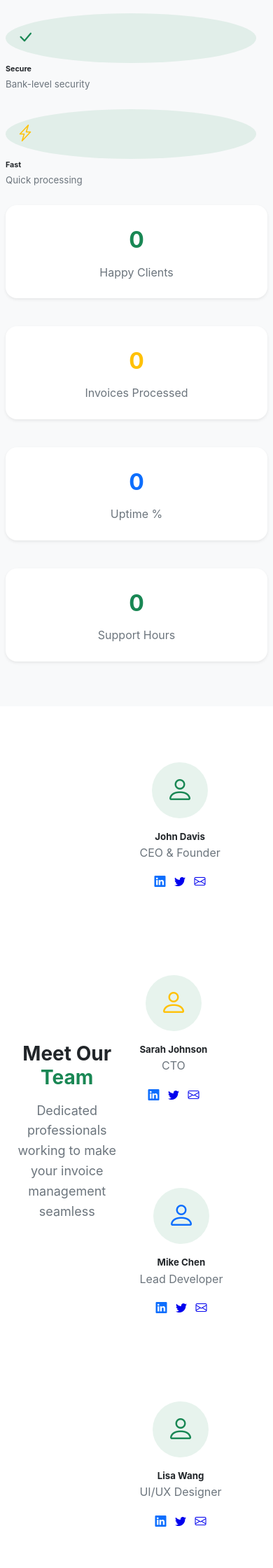
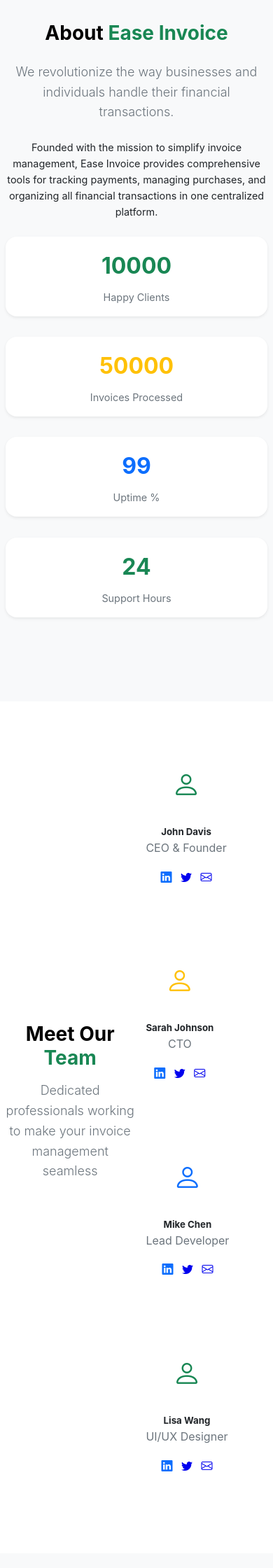
Before and after one commit to Iampraiseottia/invoice, a PHP site: page / in a window 390 px wide. Shown: the part 1124-3364 px from the top of the page at 70% size. Run offline with PHP 8.4, Linux system fonts and the light colour scheme.

Commit message:
ABout design, fully responsive and animated while touching nav for mobile view

```diff
--- /dev/null
+++ b/css/about.css
@@ -0,0 +1,390 @@
+:root {
+  --primary-color: #0d6efd;
+  --success-color: #198754;
+  --warning-color: #ffc107;
+  --light-color: #f8f9fa;
+  --white: #ffffff;
+  --muted-color: #6c757d;
+  --shadow: 0 0.5rem 1rem rgba(0, 0, 0, 0.15);
+  --shadow-lg: 0 1rem 3rem rgba(0, 0, 0, 0.175);
+}
+
+/* About Section */
+
+.py-5 {
+  padding: 5rem 0;
+}
+
+.bg-light {
+  background-color: var(--light-color) !important;
+}
+
+.display-5 {
+  font-size: 3rem;
+  font-weight: 700;
+  line-height: 1.2;
+  margin-bottom: 1.5rem;
+  color: black !important;
+}
+
+.text-success {
+  color: var(--success-color) !important;
+}
+
+.mb-4 {
+  margin-bottom: 1.5rem;
+}
+
+.lead {
+  font-size: 1.25rem;
+  font-weight: 300;
+}
+
+/* Statistics Cards */
+.stats-container {
+  display: grid;
+  grid-template-columns: 1fr 1fr;
+  gap: 1.5rem;
+  margin-bottom: 2rem;
+}
+
+.stat-card {
+  background: var(--white);
+  border-radius: 1rem;
+  box-shadow: var(--shadow);
+  transition: all 0.3s ease-in-out;
+  text-align: center;
+  padding: 2rem 1rem;
+  animation: fadeInScaleUp 0.8s ease-out forwards;
+  opacity: 0;
+  transform: scale(0.9);
+}
+
+.stat-card:nth-child(1) {
+  animation-delay: 0.2s;
+}
+.stat-card:nth-child(2) {
+  animation-delay: 0.4s;
+}
+.stat-card:nth-child(3) {
+  animation-delay: 0.6s;
+}
+.stat-card:nth-child(4) {
+  animation-delay: 0.8s;
+}
+
+.stat-card:hover {
+  transform: translateY(-5px);
+  box-shadow: var(--shadow-lg);
+}
+
+.counter {
+  font-size: 2.5rem;
+  font-weight: 700;
+  margin-bottom: 0.5rem;
+}
+
+.text-primary {
+  color: var(--primary-color) !important;
+}
+.text-warning {
+  color: var(--warning-color) !important;
+}
+.text-muted {
+  color: var(--muted-color) !important;
+}
+
+.image-container {
+  width: 100%;
+  height: 90%;
+  min-height: 400px;
+  display: flex;
+  align-items: center;
+  justify-content: center;
+  overflow: hidden;
+  border-radius: 1rem;
+  background-image: url("/img/home\ right.png");
+  background-size: cover;
+  background-position: center;
+  margin-left: -130px;
+  background-repeat: no-repeat;
+  margin-top: 50px;
+  animation: float 3s ease-in-out infinite;
+}
+
+/* Text Animations */
+.animated-text h2 {
+  animation: fadeInSlideUp 0.8s ease-out forwards;
+  opacity: 0;
+}
+
+.animated-text .lead {
+  animation: fadeInSlideUp 0.8s ease-out forwards;
+  animation-delay: 0.2s;
+  opacity: 0;
+}
+
+.animated-text p {
+  animation: fadeInSlideUp 0.8s ease-out forwards;
+  animation-delay: 0.4s;
+  opacity: 0;
+}
+
+/* Animations */
+@keyframes fadeInSlideUp {
+  from {
+    opacity: 0;
+    transform: translateY(20px);
+  }
+  to {
+    opacity: 1;
+    transform: translateY(0);
+  }
+}
+
+@keyframes fadeInScaleUp {
+  from {
+    opacity: 0;
+    transform: translateY(20px) scale(0.9);
+  }
+  to {
+    opacity: 1;
+    transform: translateY(0) scale(1);
+  }
+}
+
+@keyframes gradientShift {
+  0% {
+    background-position: 0% 50%;
+  }
+  50% {
+    background-position: 100% 50%;
+  }
+  100% {
+    background-position: 0% 50%;
+  }
+}
+
+@keyframes float {
+  0%,
+  100% {
+    transform: translateY(0px);
+  }
+  50% {
+    transform: translateY(-20px);
+  }
+}
+
+@keyframes pulse {
+  0%,
+  100% {
+    opacity: 0.3;
+    transform: scale(1);
+  }
+  50% {
+    opacity: 0.6;
+    transform: scale(1.1);
+  }
+}
+
+@keyframes bounce {
+  0%,
+  100% {
+    transform: translate(-50%, -50%) scale(1);
+  }
+  50% {
+    transform: translate(-50%, -50%) scale(1.1);
+  }
+}
+
+@keyframes floatAround {
+  0% {
+    transform: translateY(0px) rotate(0deg);
+  }
+  25% {
+    transform: translateY(-20px) rotate(90deg);
+  }
+  50% {
+    transform: translateY(0px) rotate(180deg);
+  }
+  75% {
+    transform: translateY(20px) rotate(270deg);
+  }
+  100% {
+    transform: translateY(0px) rotate(360deg);
+  }
+}
+
+/* Media Queries for Responsiveness */
+
+/* Large tablets and small desktops */
+@media (max-width: 1199.98px) {
+  .display-5 {
+    font-size: 2.8rem;
+  }
+  .counter {
+    font-size: 2.2rem;
+  }
+
+  .image-container {
+    width: 100%;
+    margin-top: 0;
+    min-height: 300px;
+    background-size: cover;
+    background-position: center;
+    margin-left: 0px !important;
+  }
+}
+
+/* Tablets (landscape) and medium desktops */
+@media (max-width: 991.98px) {
+  .py-5 {
+    padding: 4rem 0;
+  }
+  .display-5 {
+    font-size: 2.5rem;
+  }
+  .lead {
+    font-size: 1.1rem;
+  }
+  .stat-card {
+    padding: 1.5rem 0.8rem;
+  }
+  .counter {
+    font-size: 2rem;
+  }
+
+  .about-mobile-order {
+    display: flex;
+    flex-direction: column;
+  }
+
+  .about-image-mobile {
+    order: 1;
+  }
+
+  .about-content-mobile {
+    order: 2;
+  }
+
+  .image-container {
+    width: 100%;
+    margin-top: 0;
+    margin-bottom: 2rem;
+    min-height: 300px;
+  }
+}
+
+/* Tablets (portrait) */
+@media (max-width: 767.98px) {
+  .py-5 {
+    padding: 3rem 0;
+  }
+  .display-5 {
+    font-size: 2rem;
+    text-align: center;
+  }
+  .lead,
+  .mb-4 {
+    font-size: 0.95rem;
+    text-align: center;
+  }
+  .stats-container {
+    grid-template-columns: 1fr;
+    gap: 1rem;
+    margin-bottom: 2rem;
+  }
+  .stat-card {
+    padding: 1.2rem 0.6rem;
+  }
+  .counter {
+    font-size: 1.8rem;
+  }
+  .image-container {
+    min-height: 250px;
+    margin-bottom: 2rem;
+    opacity: 1 !important;
+    background-size: contain;
+    background-position: center;
+    margin-left: 0px !important;
+  }
+}
+
+/* Small mobile devices */
+@media (max-width: 575.98px) {
+  .py-5 {
+    padding: 2rem 0;
+  }
+  .display-5 {
+    font-size: 1.8rem;
+  }
+  .lead,
+  .mb-4 {
+    font-size: 0.9rem;
+  }
+  .stats-container {
+    gap: 0.8rem;
+  }
+  .stat-card {
+    padding: 1rem 0.5rem;
+  }
+  .counter {
+    font-size: 1.6rem;
+  }
+  .image-container {
+    min-height: 300px;
+    opacity: 1 !important;
+    background-size: contain;
+    margin-left: 0px !important;
+  }
+}
+
+/* Extra small devices */
+@media (max-width: 375px) {
+  .py-5 {
+    padding: 1.5rem 0;
+  }
+  .display-5 {
+    font-size: 1.6rem;
+  }
+  .stats-container {
+    grid-template-columns: 1fr 1fr;
+    gap: 0.5rem;
+  }
+  .stat-card {
+    padding: 0.8rem 0.4rem;
+  }
+  .counter {
+    font-size: 1.4rem;
+  }
+  .image-container {
+    min-height: 200px;
+  }
+}
+
+/* Animations  */
+
+@keyframes float {
+  0%,
+  100% {
+    transform: translateY(0px);
+  }
+  50% {
+    transform: translateY(-20px);
+  }
+}
+
+@keyframes slideInFromLeft {
+  from {
+    opacity: 0;
+    transform: translateX(-60px);
+  }
+  to {
+    opacity: 1;
+    transform: translateX(0);
+  }
+}
+
+.image-container {
+  animation: slideInFromLeft 0.8s ease 0.8s both;
+}
--- a/css/hero.css
+++ b/css/hero.css
@@ -9,7 +9,7 @@
   background-color: rgb(77, 77, 77);
   background-blend-mode: multiply;
   text-align: center;
-  padding-top: 50px;
+  padding-top: 270px !important;
   min-height: 50vh;
   margin-top: -10px;
 }
@@ -70,7 +70,6 @@
   align-items: center;
   gap: 0.5rem;
   font-weight: 600;
-  /* Ensure the float animation is applied here for larger screens */
   animation: float 3s ease-in-out infinite;
 }
 
@@ -106,14 +105,13 @@
   }
 }
 
-/* New Keyframe for mobile horizontal animation */
 @keyframes slideHorizontal {
   0%,
   100% {
     transform: translateX(0px);
   }
   50% {
-    transform: translateX(20px); /* Moves 20px to the right */
+    transform: translateX(20px);
   }
 }
 
@@ -180,7 +178,7 @@
 /* Mobile devices */
 @media (max-width: 767.98px) {
   .hero-section {
-    padding-top: 30px !important;
+    padding-top: 150px !important;
     text-align: center;
   }
   .display-4 {
@@ -230,7 +228,7 @@
   }
 
   .werey{
-    margin-top: -250px !important;
+    margin-top: -40px !important;
   }
 
 }
--- a/css/home.css
+++ b/css/home.css
@@ -96,96 +96,7 @@
 
 
 
-/* ===== HERO SECTION STYLES ===== */
-
-
 /* ===== ABOUT SECTION STYLES ===== */
-.py-5 {
-  padding: 5rem 0;
-}
-
-.bg-light {
-  background-color: var(--light-color) !important;
-}
-
-.display-5 {
-  font-size: 3rem;
-  font-weight: 700;
-  line-height: 1.2;
-  margin-bottom: 1.5rem;
-}
-
-.text-success {
-  color: var(--success-color) !important;
-}
-
-.mb-4 {
-  margin-bottom: 1.5rem;
-}
-
-.g-4 {
-  gap: 1.5rem;
-}
-
-.align-items-center {
-  align-items: center;
-}
-
-.bg-opacity-10 {
-  background-color: rgba(25, 135, 84, 0.1) !important;
-}
-
-.rounded-circle {
-  border-radius: 50%;
-}
-
-.p-3 {
-  padding: 1rem;
-}
-
-.me-3 {
-  margin-right: 1rem;
-}
-
-.fs-4 {
-  font-size: 1.5rem;
-}
-
-.mb-0 {
-  margin-bottom: 0;
-}
-
-.text-muted {
-  color: var(--muted-color) !important;
-}
-
-.about-stats .stat-card {
-  background: var(--white);
-  border-radius: 1rem;
-  box-shadow: var(--shadow);
-  transition: var(--transition);
-  text-align: center;
-  padding: 2rem 1rem;
-}
-
-.about-stats .stat-card:hover {
-  transform: translateY(-5px);
-  box-shadow: var(--shadow-sm);
-}
-
-.counter {
-  font-size: 2.5rem;
-  font-weight: 700;
-  margin-bottom: 0.5rem;
-}
-
-.text-primary {
-  color: var(--primary-color) !important;
-}
-
-.text-warning {
-  color: var(--warning-color) !important;
-}
 
 /* ===== TEAM SECTION STYLES ===== */
 .text-center {
--- a/css/nav.css
+++ b/css/nav.css
@@ -523,8 +523,8 @@
     background: rgba(255, 255, 255, 0.98);
     backdrop-filter: blur(10px);
     -webkit-backdrop-filter: blur(10px);
-    padding: 1.5rem;
-    border-radius: 0 0 15px 15px;
+    padding: 0;
+    border-radius: 0;
     box-shadow: 0 5px 20px rgba(0, 0, 0, 0.1);
     transform: translateY(-10px);
     opacity: 0;
--- a/html/invoice.html
+++ b/html/invoice.html
@@ -3,9 +3,11 @@
 <head>
     <meta charset="UTF-8">
     <meta name="viewport" content="width=device-width, initial-scale=1.0">
-    <title>Invoice Task Page | OTTIATECH</title>
+    <title>Invoice Management | EaseInvoice</title>
     <link rel="stylesheet" href="../css/invoice.css">
-    <link rel="icon" href="../img/ottiatech.png">
+
+    <link rel="icon" href="/img/logo.png" style="border-radius: 50%;">
+
     <script src="https://cdnjs.cloudflare.com/ajax/libs/jspdf/2.5.3/jspdf.umd.min.js"></script>
     <link rel="stylesheet" href="../css/print.min.css">
     <link rel="stylesheet" href="../css/home.css">
--- a/html/login.html
+++ b/html/login.html
@@ -3,11 +3,13 @@
 <head>
     <meta charset="UTF-8">
     <meta name="viewport" content="width=device-width, initial-scale=1.0">
-    <title>OTTIATECH Invoice | Login</title>
+    <title>EaseInvoice | Login</title>
     <link rel="stylesheet" href="../css/home.css">
     <link rel="stylesheet" href="../css/invoice.css">
     <link rel="stylesheet" href="../css/register.css">
-    <link rel="icon" href="img/ottiatech.png">
+
+    <link rel="icon" href="/img/logo.png" style="border-radius: 50%;">
+
     <script src="https://unpkg.com/boxicons@2.1.4/dist/boxicons.js"></script>
     <style>
         body{
--- a/html/register.html
+++ b/html/register.html
@@ -3,9 +3,11 @@
 <head>
     <meta charset="UTF-8">
     <meta name="viewport" content="width=device-width, initial-scale=1.0">
-    <title>Register</title>
+    <title>Register | EaseInvoice</title>
     <script src="https://unpkg.com/boxicons@2.1.4/dist/boxicons.js"></script>
-    <link rel="icon" href="img/ottiatech.png">
+
+    <link rel="icon" href="/img/logo.png" style="border-radius: 50%;">
+
     <link rel="stylesheet" href="../css/register.css">
     <link rel="stylesheet" href="../html/popup.html">
     <style>
--- a/index.html
+++ b/index.html
@@ -5,29 +5,46 @@
     <meta name="viewport" content="width=device-width, initial-scale=1.0" />
     <title>Ease Invoice - Invoice Management System</title>
 
-
+    <link rel="stylesheet" href="./css/about.css" />
     <link rel="stylesheet" href="./css/hero.css" />
     <link rel="stylesheet" href="./css/home.css" />
     <link rel="stylesheet" href="./css/nav.css" />
 
-    <link rel="stylesheet" href="https://cdnjs.cloudflare.com/ajax/libs/bootstrap-icons/1.10.0/font/bootstrap-icons.min.css">
+    <link
+      rel="stylesheet"
+      href="https://cdnjs.cloudflare.com/ajax/libs/bootstrap-icons/1.10.0/font/bootstrap-icons.min.css"
+    />
 
-     <link rel="stylesheet" href="https://cdnjs.cloudflare.com/ajax/libs/font-awesome/6.4.0/css/all.min.css">
+    <link
+      rel="stylesheet"
+      href="https://cdnjs.cloudflare.com/ajax/libs/font-awesome/6.4.0/css/all.min.css"
+    />
+
+    <link rel="icon" href="/img/logo.png" style="border-radius: 50%" />
 
     <i class="bi bi-receipt text-success"></i>
-
   </head>
   <body data-bs-spy="scroll" data-bs-target="#navbar" data-bs-offset="70">
     <!-- Navigation -->
-    <nav class="navbar navbar-expand-lg navbar-light fixed-top bg-white shadow-sm" id="navbar">
+    <nav
+      class="navbar navbar-expand-lg navbar-light fixed-top bg-white shadow-sm"
+      id="navbar"
+    >
       <div class="container">
         <a class="navbar-brand fw-bold fs-3" href="#home">
           <i class="bi bi-receipt text-success"></i>
-                <span class="text-primary">Ease</span><span class="text-warning">Invoice</span>
+          <span class="text-primary">Ease</span
+          ><span class="text-warning">Invoice</span>
         </a>
 
-            <button class="navbar-toggler" type="button" onclick="toggleMobileMenu()"
-                    aria-controls="navbarNav" aria-expanded="false" aria-label="Toggle navigation">
+        <button
+          class="navbar-toggler"
+          type="button"
+          onclick="toggleMobileMenu()"
+          aria-controls="navbarNav"
+          aria-expanded="false"
+          aria-label="Toggle navigation"
+        >
           <i class="fas fa-bars" id="menu-icon"></i>
         </button>
 
@@ -64,8 +81,6 @@
       </div>
     </nav>
 
-
-
     <!-- Hero Section -->
     <section id="home" class="hero-section">
       <div class="container werey">
@@ -81,15 +96,10 @@
               and individuals alike.
             </p>
             <div class="d-flex gap-3 flex-wrap">
-              <button
-                class="btn btn-success btn-lg rounded-pill px-5"
-
-              >
+              <button class="btn btn-success btn-lg rounded-pill px-5">
                 <i class="bi bi-play-circle me-2"></i>
                 <a href="./html/register.html">Get Started</a>
-
               </button>
-
             </div>
           </div>
           <div class="col-lg-6" data-aos="fade-left">
@@ -115,9 +125,16 @@
     <!-- About Section -->
     <section id="about" class="py-5 bg-light">
       <div class="container">
-        <div class="row">
-          <div class="col-lg-6 mb-4" data-aos="fade-right">
-            <h2 class="display-5 fw-bold mb-4" style="color: black !important;">
+        <div class="row align-items-center about-mobile-order">
+          <!-- Right Column: Image -->
+          <div class="col-lg-6 about-image-mobile">
+            <div class="image-container"></div>
+          </div>
+
+          <!-- Left Column-->
+          <div class="col-lg-6 mb-4 about-content-mobile">
+            <div class="animated-text">
+              <h2 class="display-5 fw-bold mb-4">
                 About <span class="text-success">Ease Invoice</span>
               </h2>
               <p class="lead mb-4">
@@ -130,38 +147,11 @@
                 managing purchases, and organizing all financial transactions in
                 one centralized platform.
               </p>
-            <div class="row g-4">
-              <div class="col-6">
-                <div class="d-flex align-items-center">
-                  <div class="bg-success bg-opacity-10 rounded-circle p-3 me-3">
-                    <i class="bi bi-check-lg text-success fs-4"></i>
             </div>
-                  <div>
-                    <h6 class="mb-0">Secure</h6>
-                    <small class="text-muted">Bank-level security</small>
-                  </div>
-                </div>
-              </div>
-              <div class="col-6">
-                <div class="d-flex align-items-center">
-                  <div class="bg-warning bg-opacity-10 rounded-circle p-3 me-3">
-                    <i class="bi bi-lightning-charge text-warning fs-4"></i>
-                  </div>
-                  <div>
-                    <h6 class="mb-0">Fast</h6>
-                    <small class="text-muted">Quick processing</small>
-                  </div>
-                </div>
-              </div>
-            </div>
-          </div>
-          <div class="col-lg-6" data-aos="fade-left">
-            <div class="about-stats">
-              <div class="row g-4">
-                <div class="col-6">
-                  <div
-                    class="stat-card text-center p-4 bg-white rounded-4 shadow-sm"
-                  >
+
+            <!-- Statistics Grid -->
+            <div class="stats-container">
+              <div class="stat-card">
                 <h3
                   class="text-success fw-bold mb-2 counter"
                   data-target="10000"
@@ -170,11 +160,7 @@
                 </h3>
                 <p class="mb-0 text-muted">Happy Clients</p>
               </div>
-                </div>
-                <div class="col-6">
-                  <div
-                    class="stat-card text-center p-4 bg-white rounded-4 shadow-sm"
-                  >
+              <div class="stat-card">
                 <h3
                   class="text-warning fw-bold mb-2 counter"
                   data-target="50000"
@@ -183,33 +169,17 @@
                 </h3>
                 <p class="mb-0 text-muted">Invoices Processed</p>
               </div>
-                </div>
-                <div class="col-6">
-                  <div
-                    class="stat-card text-center p-4 bg-white rounded-4 shadow-sm"
-                  >
-                    <h3
-                      class="text-primary fw-bold mb-2 counter"
-                      data-target="99"
-                    >
+              <div class="stat-card">
+                <h3 class="text-primary fw-bold mb-2 counter" data-target="99">
                   0
                 </h3>
                 <p class="mb-0 text-muted">Uptime %</p>
               </div>
-                </div>
-                <div class="col-6">
-                  <div
-                    class="stat-card text-center p-4 bg-white rounded-4 shadow-sm"
-                  >
-                    <h3
-                      class="text-success fw-bold mb-2 counter"
-                      data-target="24"
-                    >
+              <div class="stat-card">
+                <h3 class="text-success fw-bold mb-2 counter" data-target="24">
                   0
                 </h3>
                 <p class="mb-0 text-muted">Support Hours</p>
-                  </div>
-                </div>
               </div>
             </div>
           </div>
@@ -959,12 +929,8 @@
       </div>
     </footer>
 
-
     <!-- Scripts -->
 
     <script src="./js/main.js"></script>
-
-
-
   </body>
 </html>
```
Also changed, not shown: js/main.js (+41 -3 lines), img/logo.png (added). Lines whose indentation alone changed are shown as unchanged.
